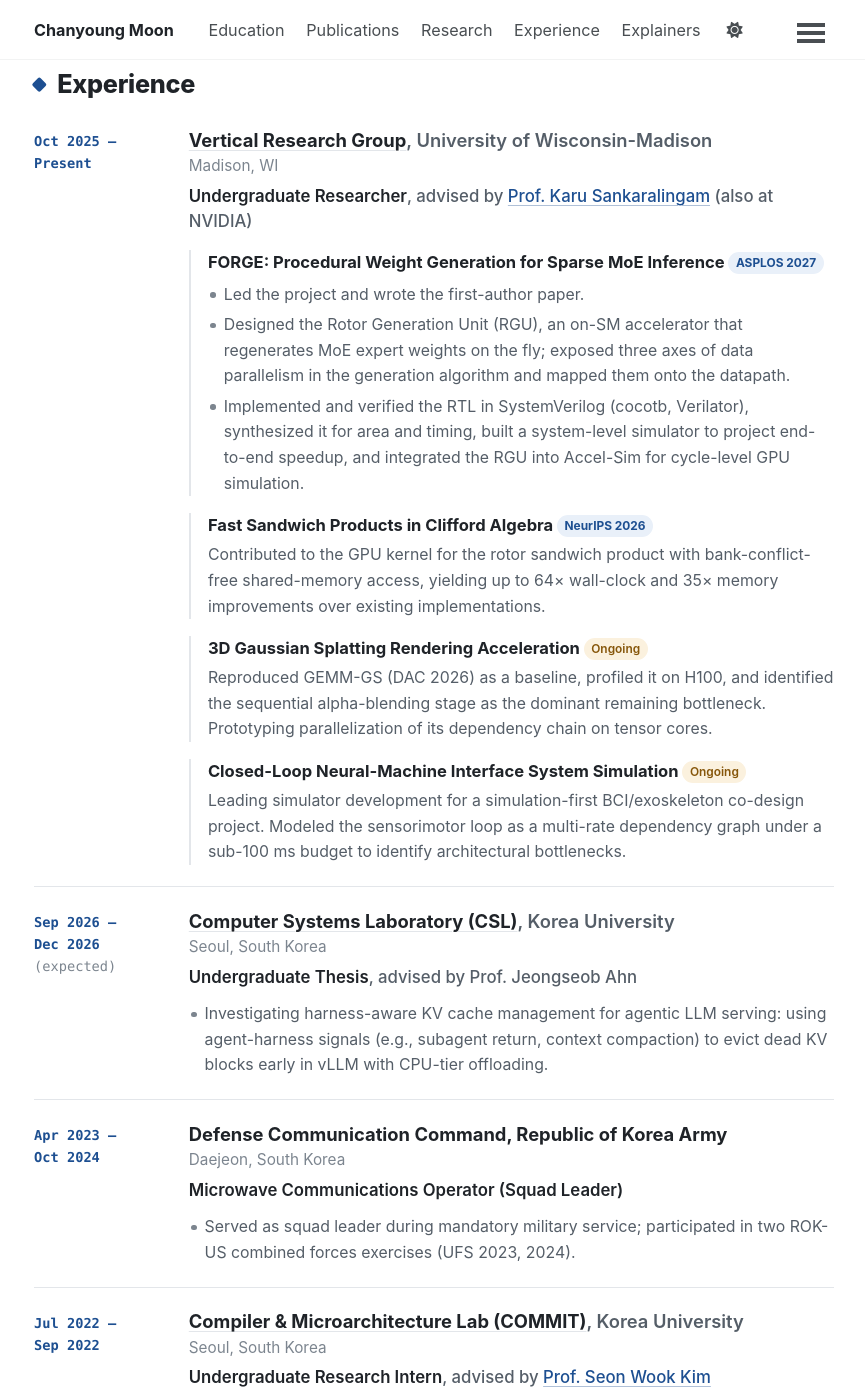
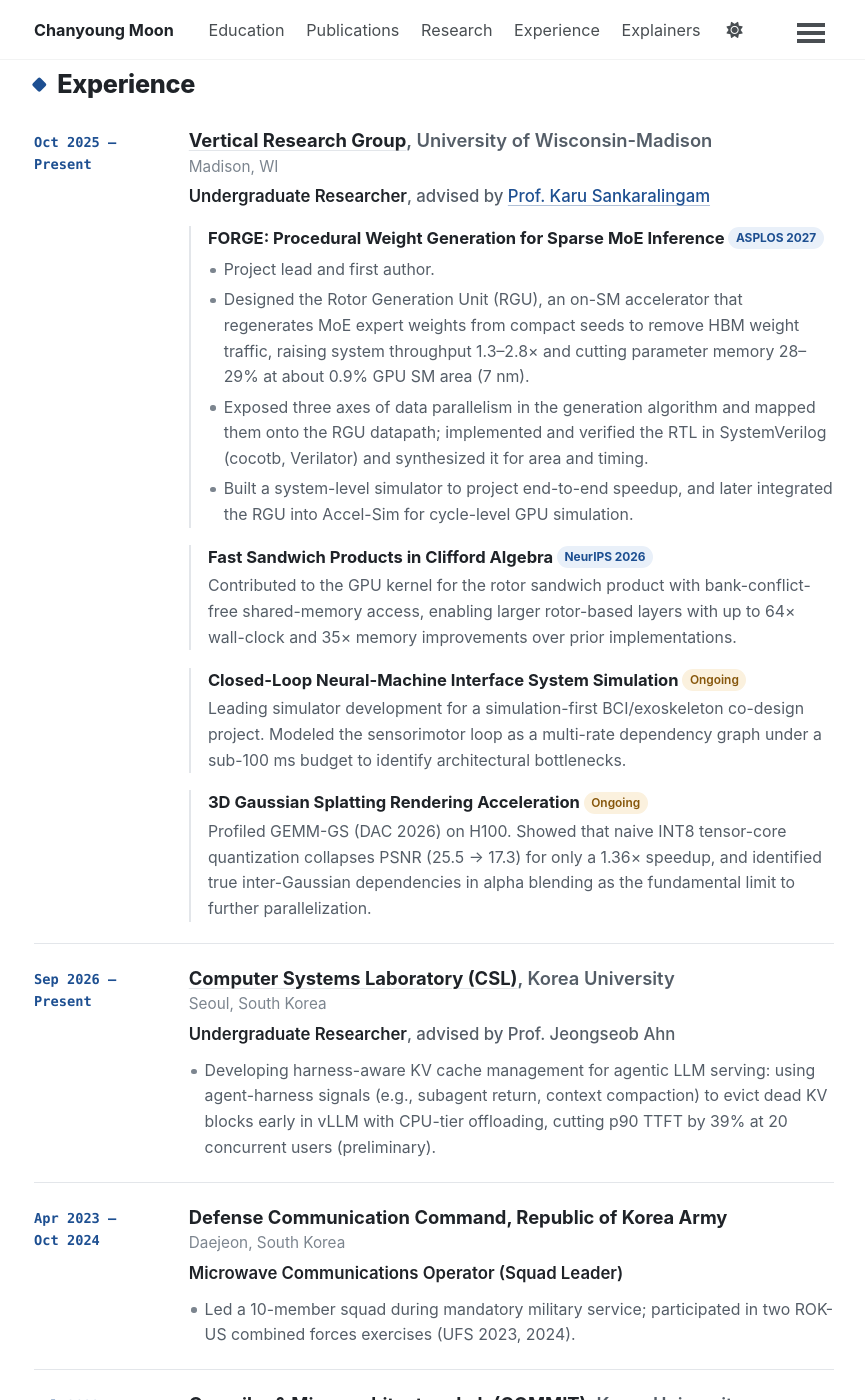
Before and after one commit to moon-chanyoung/moon-chanyoung.github.io, a Jekyll site: the page built from _pages/about.md, in a window 1280 px wide and 1400 px high, scrolled down 3289 px. Shown: the whole window, without its empty margins (206-1071 px from the left). Built offline with Jekyll 4.4.1, drawn with Linux system fonts in a browser that asks for light colours; a style sheet for code colours, icons or effects is not loaded; some of the changed text lies outside the part shown.

Commit message:
Sync with CV (Oct 26)

```diff
--- a/_data/activities.yml
+++ b/_data/activities.yml
@@ -1,6 +1,9 @@
+- name: "Study Abroad Program, Korea Foundation for Advanced Studies (KFAS)"
+  detail: "One of 5 ECE students selected nationwide."
+  when: "Jun 2026 – Present"
 - name: "Young Engineers Honor Society (YEHS)"
   detail: "Dean-recommended honor society of the National Academy of Engineering of Korea (NAEK)."
   when: "May 2025 – Present"
 - name: "Woonhwa Club, Korea University"
-  detail: "Vice President, 53rd cohort. Taught weekly science classes to middle-schoolers from underserved households and coordinated the tutoring program."
+  detail: "Vice President, 53rd cohort. Taught weekly science classes to 18 middle-schoolers from underserved households (144 hours) and raised over $10,000 in alumni sponsorship for the study room and club operations."
   when: "Apr 2021 – Aug 2022"
--- a/_data/experience.yml
+++ b/_data/experience.yml
@@ -7,39 +7,38 @@
   role: "Undergraduate Researcher"
   advisor: "Prof. Karu Sankaralingam"
   advisor_url: "https://pages.cs.wisc.edu/~karu/"
-  advisor_note: "(also at NVIDIA)"
   projects:
     - title: "FORGE: Procedural Weight Generation for Sparse MoE Inference"
       tag: "ASPLOS 2027"
       bullets:
-        - "Led the project and wrote the first-author paper."
-        - "Designed the Rotor Generation Unit (RGU), an on-SM accelerator that regenerates MoE expert weights on the fly; exposed three axes of data parallelism in the generation algorithm and mapped them onto the datapath."
-        - "Implemented and verified the RTL in SystemVerilog (cocotb, Verilator), synthesized it for area and timing, built a system-level simulator to project end-to-end speedup, and integrated the RGU into Accel-Sim for cycle-level GPU simulation."
+        - "Project lead and first author."
+        - "Designed the Rotor Generation Unit (RGU), an on-SM accelerator that regenerates MoE expert weights from compact seeds to remove HBM weight traffic, raising system throughput 1.3–2.8× and cutting parameter memory 28–29% at about 0.9% GPU SM area (7 nm)."
+        - "Exposed three axes of data parallelism in the generation algorithm and mapped them onto the RGU datapath; implemented and verified the RTL in SystemVerilog (cocotb, Verilator) and synthesized it for area and timing."
+        - "Built a system-level simulator to project end-to-end speedup, and later integrated the RGU into Accel-Sim for cycle-level GPU simulation."
     - title: "Fast Sandwich Products in Clifford Algebra"
       tag: "NeurIPS 2026"
-      text: "Contributed to the GPU kernel for the rotor sandwich product with bank-conflict-free shared-memory access, yielding up to 64× wall-clock and 35× memory improvements over existing implementations."
-    - title: "3D Gaussian Splatting Rendering Acceleration"
-      tag: "Ongoing"
-      text: "Reproduced GEMM-GS (DAC 2026) as a baseline, profiled it on H100, and identified the sequential alpha-blending stage as the dominant remaining bottleneck. Prototyping parallelization of its dependency chain on tensor cores."
+      text: "Contributed to the GPU kernel for the rotor sandwich product with bank-conflict-free shared-memory access, enabling larger rotor-based layers with up to 64× wall-clock and 35× memory improvements over prior implementations."
     - title: "Closed-Loop Neural-Machine Interface System Simulation"
       tag: "Ongoing"
       text: "Leading simulator development for a simulation-first BCI/exoskeleton co-design project. Modeled the sensorimotor loop as a multi-rate dependency graph under a sub-100 ms budget to identify architectural bottlenecks."
-- dates: "Sep 2026 – Dec 2026"
-  dates_note: "(expected)"
+    - title: "3D Gaussian Splatting Rendering Acceleration"
+      tag: "Ongoing"
+      text: "Profiled GEMM-GS (DAC 2026) on H100. Showed that naive INT8 tensor-core quantization collapses PSNR (25.5 → 17.3) for only a 1.36× speedup, and identified true inter-Gaussian dependencies in alpha blending as the fundamental limit to further parallelization."
+- dates: "Sep 2026 – Present"
   org: "Computer Systems Laboratory (CSL)"
   org_url: "https://sites.google.com/korea.ac.kr/csl/home"
   institution: "Korea University"
   location: "Seoul, South Korea"
-  role: "Undergraduate Thesis"
+  role: "Undergraduate Researcher"
   advisor: "Prof. Jeongseob Ahn"
   bullets:
-    - "Investigating harness-aware KV cache management for agentic LLM serving: using agent-harness signals (e.g., subagent return, context compaction) to evict dead KV blocks early in vLLM with CPU-tier offloading."
+    - "Developing harness-aware KV cache management for agentic LLM serving: using agent-harness signals (e.g., subagent return, context compaction) to evict dead KV blocks early in vLLM with CPU-tier offloading, cutting p90 TTFT by 39% at 20 concurrent users (preliminary)."
 - dates: "Apr 2023 – Oct 2024"
   org: "Defense Communication Command, Republic of Korea Army"
   location: "Daejeon, South Korea"
   role: "Microwave Communications Operator (Squad Leader)"
   bullets:
-    - "Served as squad leader during mandatory military service; participated in two ROK-US combined forces exercises (UFS 2023, 2024)."
+    - "Led a 10-member squad during mandatory military service; participated in two ROK-US combined forces exercises (UFS 2023, 2024)."
 - dates: "Jul 2022 – Sep 2022"
   org: "Compiler & Microarchitecture Lab (COMMIT)"
   org_url: "http://compiler.korea.ac.kr/"
@@ -49,4 +48,4 @@
   advisor: "Prof. Seon Wook Kim"
   advisor_url: "http://compiler.korea.ac.kr/index.php/professor/"
   bullets:
-    - "Implemented and verified RISC-V R-type instruction modules in Verilog HDL on FPGA; first-authored a paper at the IEIE Fall Conference 2022."
+    - "Designed a modular RISC-V R-type core in Verilog and verified 13 instructions on a ZedBoard FPGA; characterized its footprint (589 LUTs, 263 registers) as a baseline for sizing ISA extensions; first-authored a paper at the IEIE Fall Conference 2022."
--- a/_data/teaching.yml
+++ b/_data/teaching.yml
@@ -1,11 +1,11 @@
 intro: >-
   I am very interested in using AI to make hard concepts easy to understand. As AI builds things faster than ever, I think human understanding is becoming the main bottleneck, and interactive explainers like the one below are one way I am trying to address it.
 items:
-  - dates: "Fall 2026"
+  - dates: "Sep 2026 – Present"
     title: "Architecture & System for AI Seminar"
     org: "HandS Academic Society, Korea University"
     role: "Co-host and lecturer"
-    text: "Gave five lectures to 21 students on GPU architecture, HBM, and interconnects."
+    text: "Co-hosted a weekly seminar for 21 students; lectured on GPUs, HBM, interconnects, and LLM serving."
     links:
       - label: "Interactive lecture: Why Are GPUs Fast?"
         url: "/teaching/gpu-seminar/"
```
Also changed, not shown: 1 other file.
